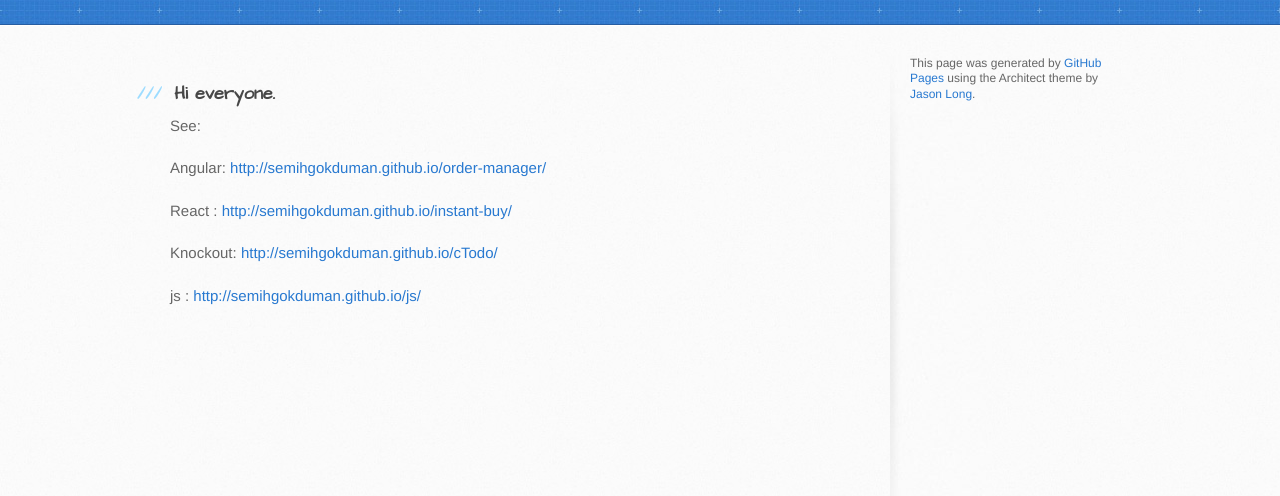
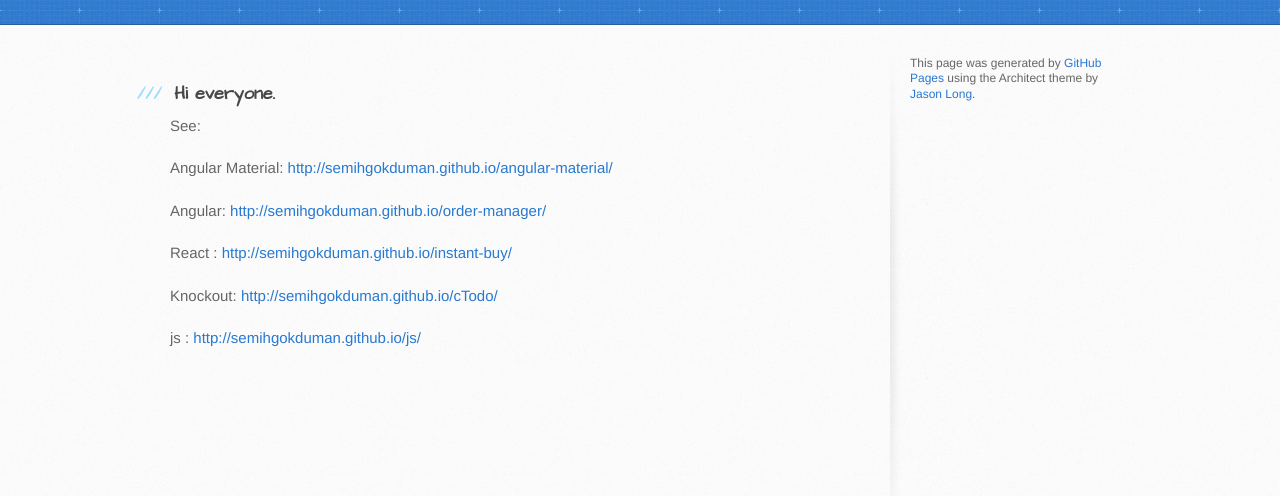
Before and after one commit to semihgokduman/semihgokduman.github.io, a plain HTML site: page index.html in a window 1280 px wide. Shown: the part 150-646 px from the top of the page. Drawn offline with Linux system fonts and the light colour scheme.

Commit message:
Update index.html

```diff
--- a/index.html
+++ b/index.html
@@ -33,6 +33,8 @@
 
 <p>See:</p>
 
+<p>Angular Material: <a target="_blank" href="http://semihgokduman.github.io/angular-material/">http://semihgokduman.github.io/angular-material/</a></p>
+
 <p>Angular: <a target="_blank" href="http://semihgokduman.github.io/order-manager/">http://semihgokduman.github.io/order-manager/</a></p>
 
 <p>React : <a target="_blank" href="http://semihgokduman.github.io/instant-buy/">http://semihgokduman.github.io/instant-buy/</a></p>
```
